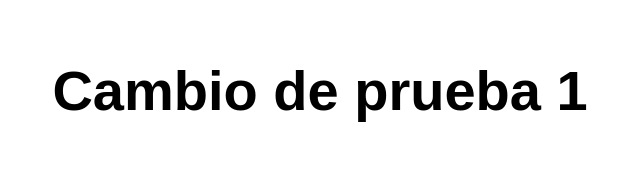
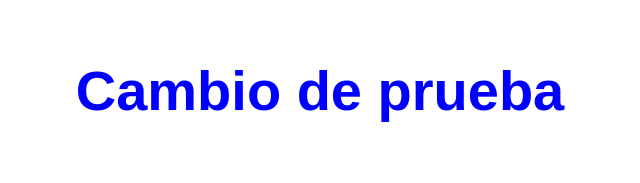
Before and after one commit to JenniGomez04/Despliegue_1, a website: page src/index.html in a window 1280 px wide. Shown: the whole page, without its empty margins (320-960 px from the left). Drawn offline with Linux system fonts and the light colour scheme.

Commit message:
Ultimo cambio

```diff
--- a/src/index.html
+++ b/src/index.html
@@ -10,7 +10,7 @@
 
 <body>
   <main>
-    <h1>Cambio de prueba 1</h1>
+    <h1 style="color: blue;">Cambio de prueba</h1>
   </main>
 </body>
 
```
